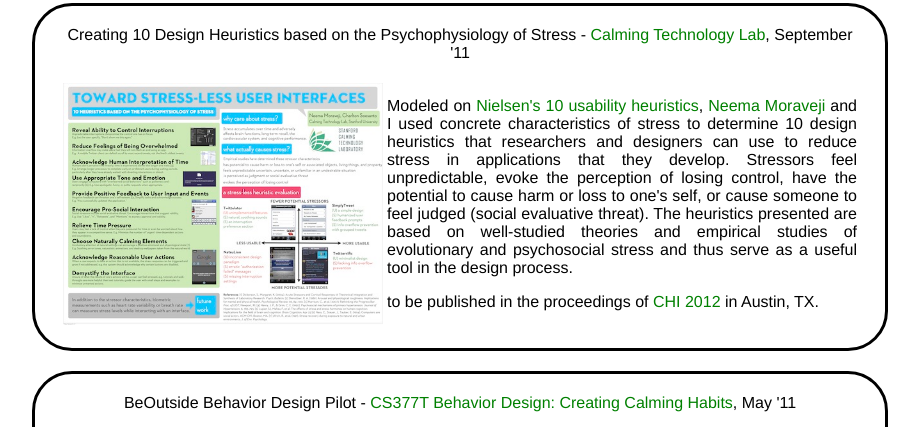
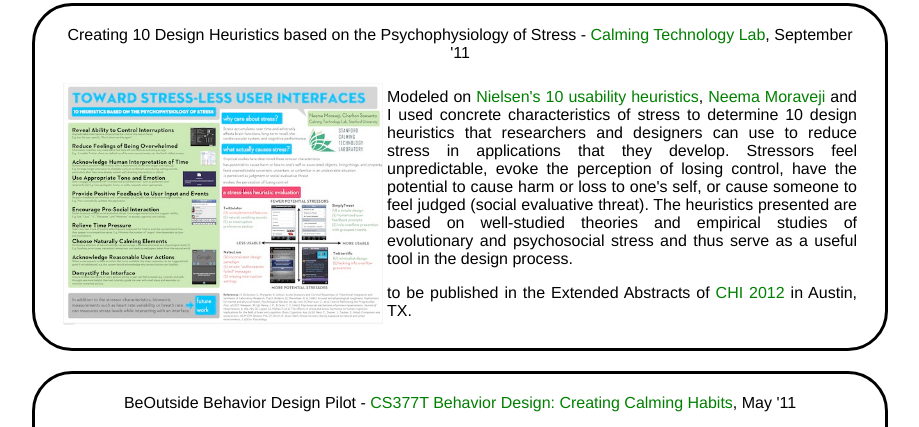
Before and after one commit to charltonys/my_website, a plain HTML site: page projects.html in a window 1280 px wide. Shown: the part 1397-1824 px from the top of the page, without its empty margins (180-1099 px from the left). Drawn offline with Linux system fonts and the light colour scheme.

Commit message:
fixed stress desc.

```diff
--- a/projects.html
+++ b/projects.html
@@ -153,7 +153,7 @@
 					empirical studies of evolutionary and psychosocial stress and thus serve as a useful tool
 					in the design process. </p>
 
-					<p>to be published in the proceedings of <a href="http://chi2012.acm.org/" target="_blank">CHI 2012</a> in Austin, TX.</p>
+					<p>to be published in the Extended Abstracts of <a href="http://chi2012.acm.org/" target="_blank">CHI 2012</a> in Austin, TX.</p>
 				</td>
 			</tr>
 			</table>
```
